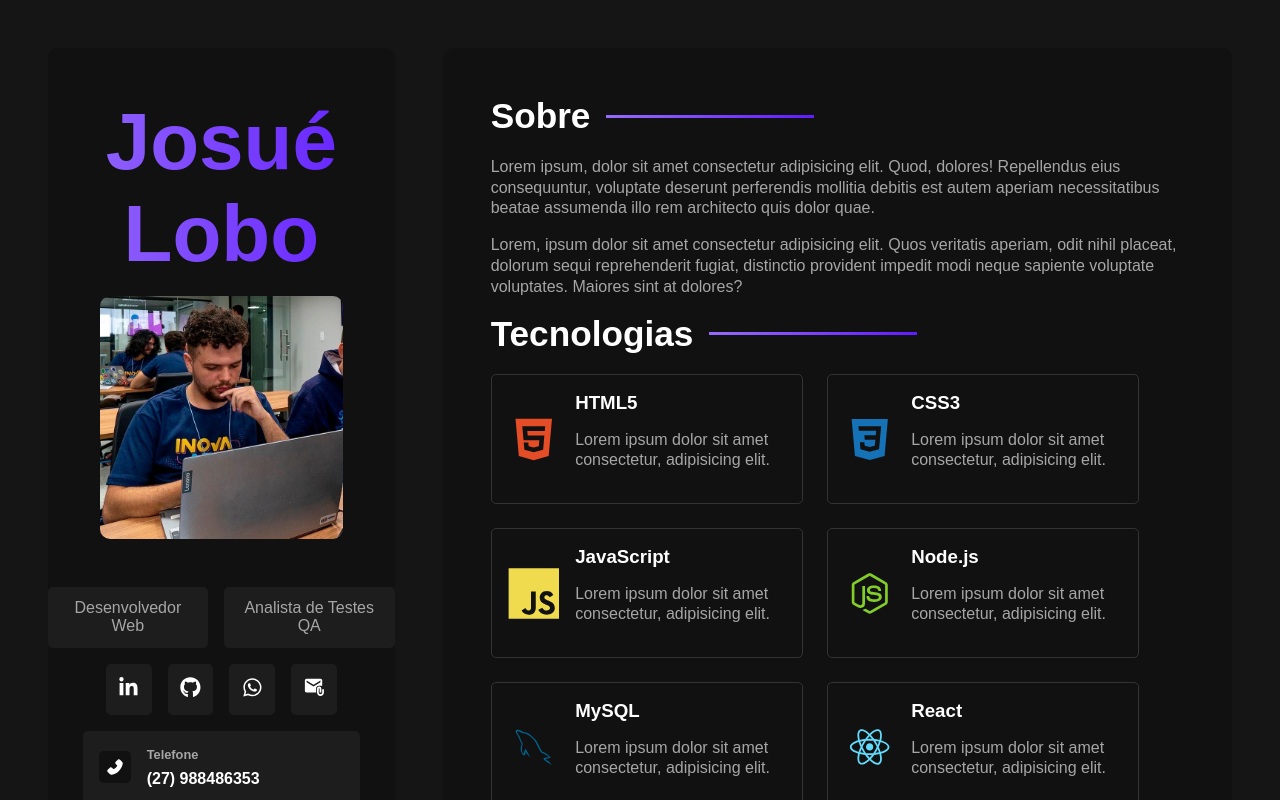
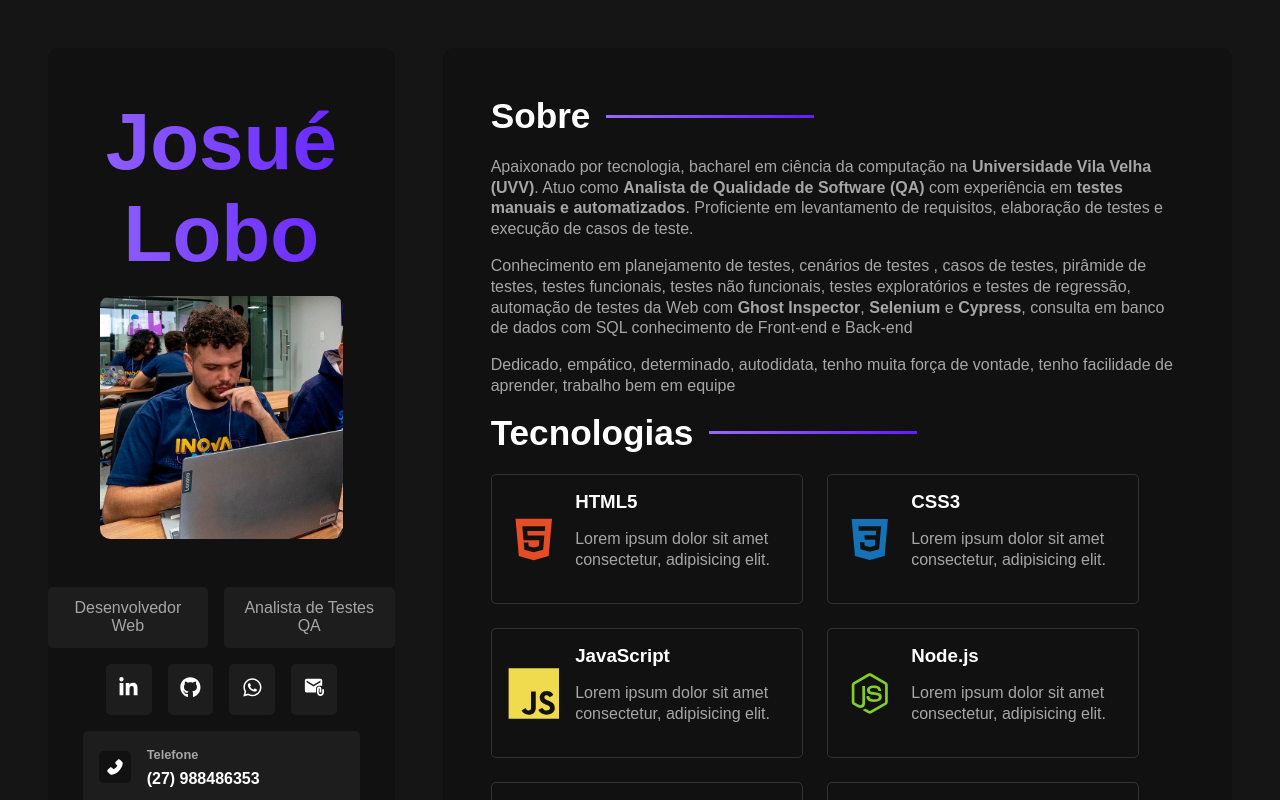
Before and after one commit to jojosuelobo/portifolio, a React (Vite) app: page / in a window 1280 px wide. Shown: the top 800 px of the page. Built offline with nearby package versions, Linux system fonts and the light colour scheme.

Commit message:
atualização aba sobre

```diff
--- a/src/components/AboutContainer.jsx
+++ b/src/components/AboutContainer.jsx
@@ -1,18 +1,22 @@
+import "../styles/components/maincontent.sass";
+
 const AboutContainer = () => {
   return (
     <section className="about-container">
       <h2>Sobre</h2>
       <p>
-        Lorem ipsum, dolor sit amet consectetur adipisicing elit. Quod, dolores!
-        Repellendus eius consequuntur, voluptate deserunt perferendis mollitia
-        debitis est autem aperiam necessitatibus beatae assumenda illo rem
-        architecto quis dolor quae.
+        Apaixonado por tecnologia, bacharel em ciência da computação na <a className="bold">Universidade Vila Velha (UVV)</a>.
+        Atuo como  <a className="bold">Analista de Qualidade de Software (QA)</a> com experiência em <a className="bold">testes manuais e automatizados</a>.
+        Proficiente em levantamento de requisitos, elaboração de testes e execução de casos de teste.
       </p>
       <p>
-        Lorem, ipsum dolor sit amet consectetur adipisicing elit. Quos veritatis
-        aperiam, odit nihil placeat, dolorum sequi reprehenderit fugiat,
-        distinctio provident impedit modi neque sapiente voluptate voluptates.
-        Maiores sint at dolores?
+        Conhecimento em planejamento de testes, cenários de testes , casos de testes, pirâmide de testes, testes funcionais, testes não funcionais,
+        testes exploratórios e testes de regressão, automação de testes da Web com <a className="bold">Ghost Inspector</a>, <a className="bold">Selenium</a> e <a className="bold">Cypress</a>, consulta em banco de dados com SQL
+        conhecimento de Front-end e Back-end
+      </p>
+      <p>
+        Dedicado, empático, determinado, autodidata, tenho muita força de vontade, tenho facilidade de aprender, trabalho bem em equipe
+
       </p>
     </section>
   );
--- a/src/styles/components/maincontent.sass
+++ b/src/styles/components/maincontent.sass
@@ -31,3 +31,7 @@
     .btn
         align-self: start
         @include mixins.btn
+
+    .about-container
+        #id
+            background: red
--- a/src/styles/main.sass
+++ b/src/styles/main.sass
@@ -11,3 +11,9 @@ body
 
 a, svg
     transition: .4s
+    text-decoration: none
+a:visited
+    color: variables.$text-color-secondary
+
+.bold
+    font-weight: bold
```
